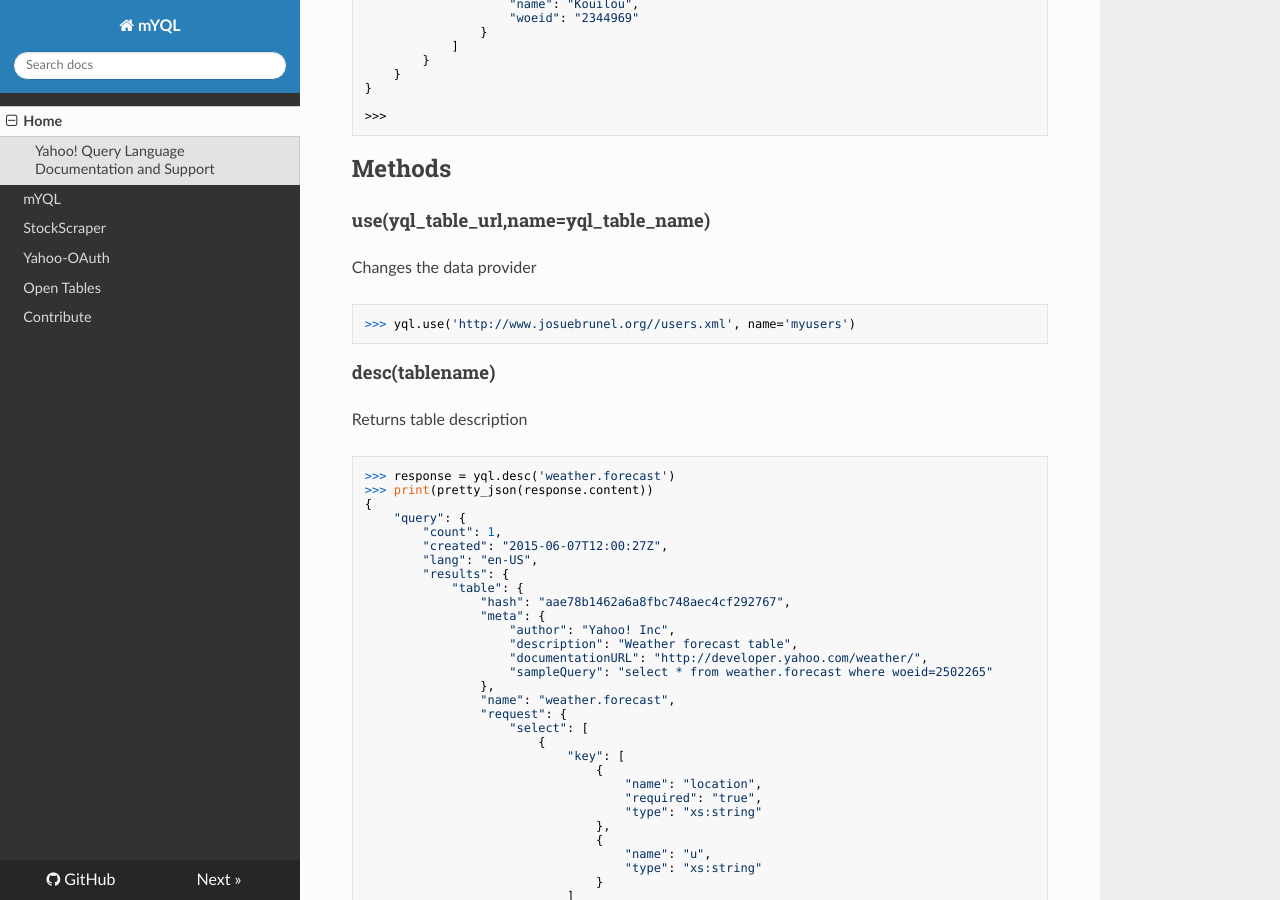
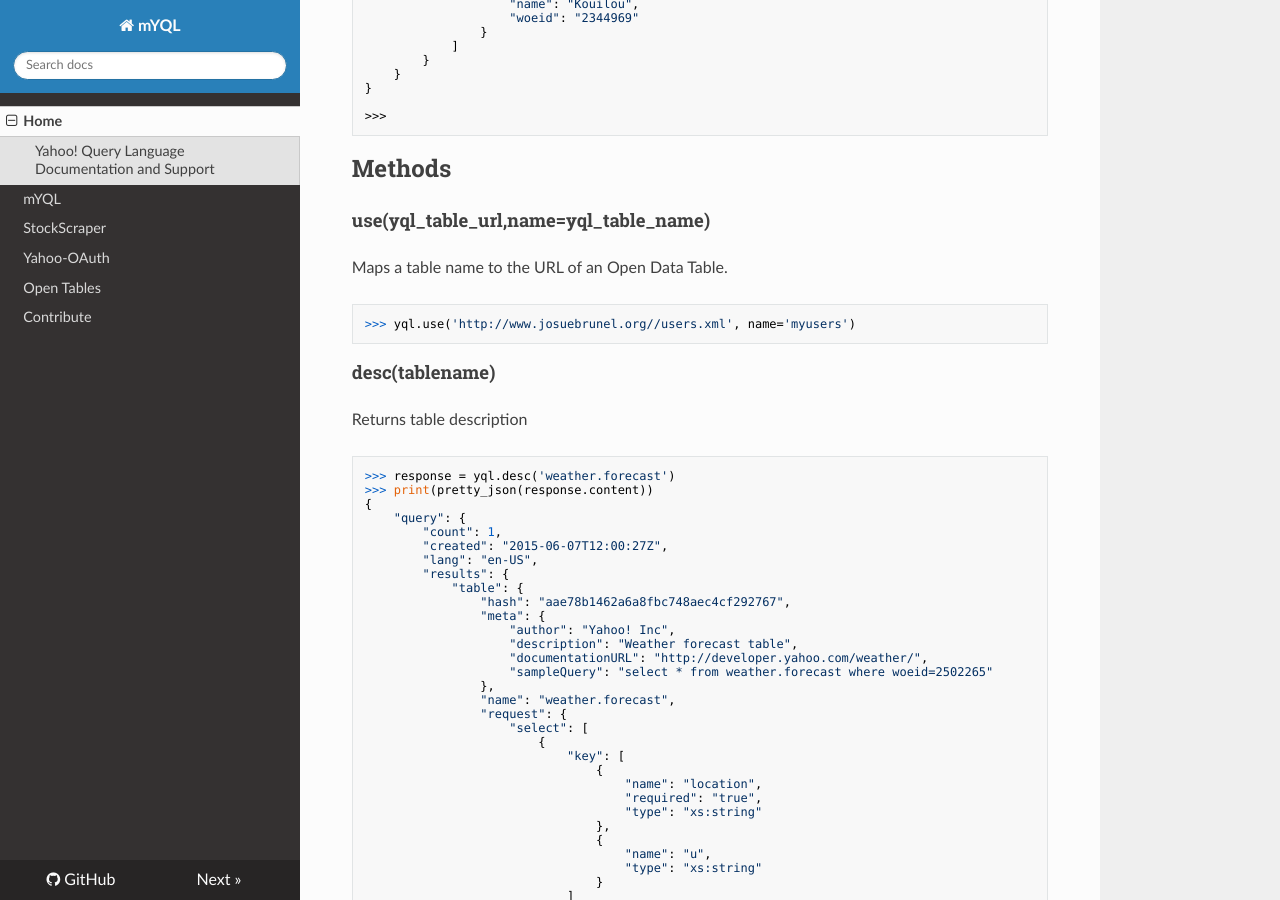
Before and after one commit to josuebrunel/myql, an MkDocs documentation site: the page built from docs/index.md, in a window 1280 px wide and 900 px high, scrolled down 2410 px. Built offline with MkDocs 1.6.1, drawn with Linux system fonts in a browser that asks for light colours; nearby versions of some CDN libraries; old or Windows-style settings are respelled for this version of MkDocs.

Commit message:
#1: updating documentation

````diff
--- a/docs/index.md
+++ b/docs/index.md
@@ -159,7 +159,7 @@ Methods
 -------
 
 ####use(yql_table_url,name=yql_table_name)
-Changes the data provider
+Maps a table name to the URL of an Open Data Table.
 
 ```python
 >>> yql.use('http://www.josuebrunel.org//users.xml', name='myusers')
````
Also changed, not shown: README.md (+1 -1 lines).
